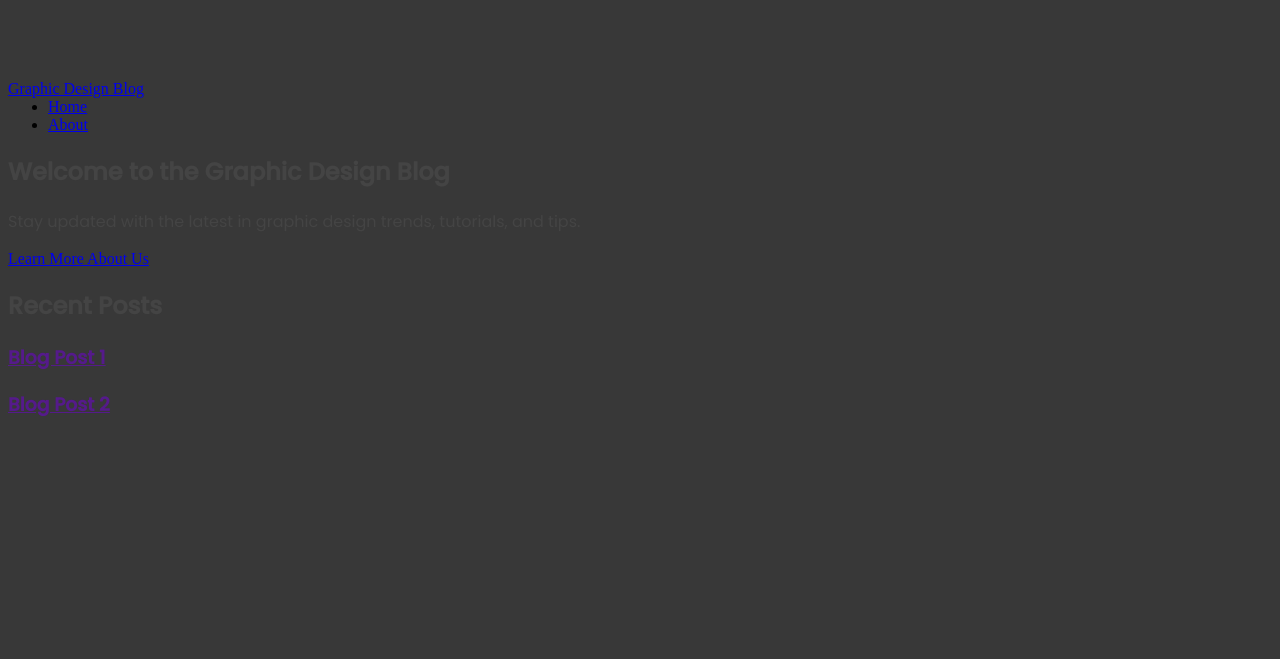
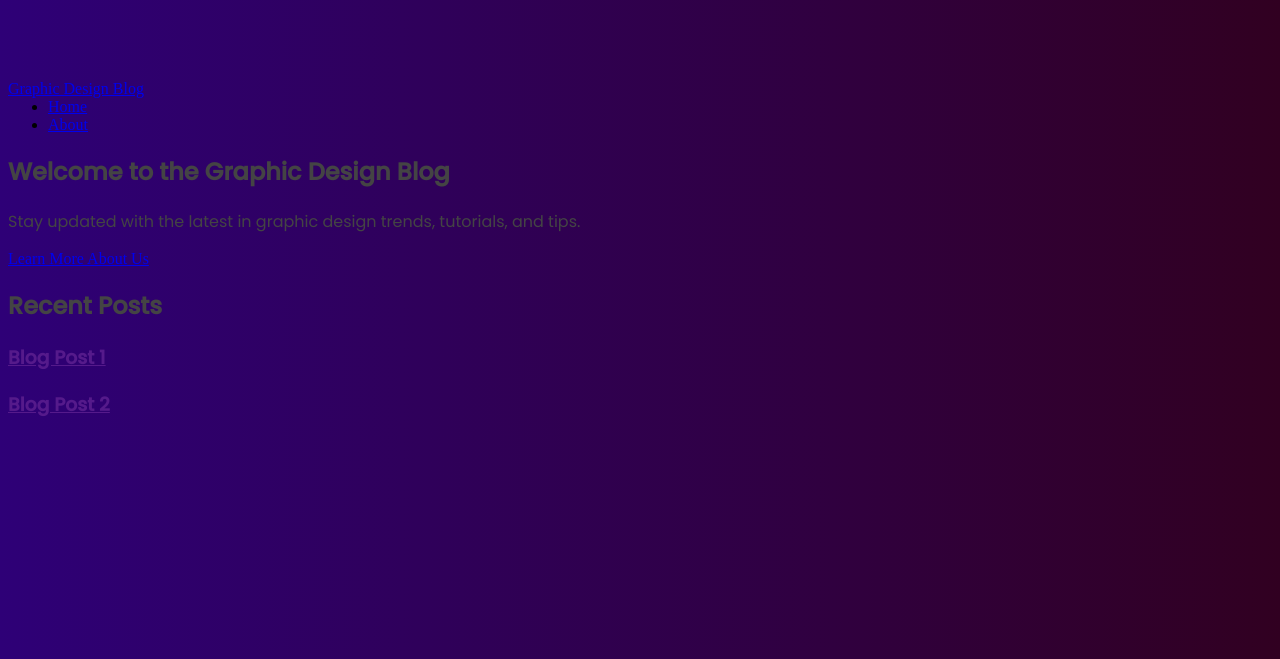
Before and after one commit to OwenD-24/Graphic-Design-Blog, a Django app: page / in a window 1280 px wide. Shown: the top 659 px of the page. Run offline with Django 4.2, Linux system fonts and the light colour scheme.

Commit message:
Added background gradient styling for steel sections

```diff
--- a/blog/static/blog/main.css
+++ b/blog/static/blog/main.css
@@ -14,3 +14,8 @@ h1, h2, h3, h4, h5, h6, p {
 ul {
     margin: 0;
 }
+
+/*------------------------------------ Background Graident Styling */
+.bg-steel {
+    background: linear-gradient(270deg, rgb(49, 0, 33) 0%, rgb(46, 0, 119) 100%);
+}
```
